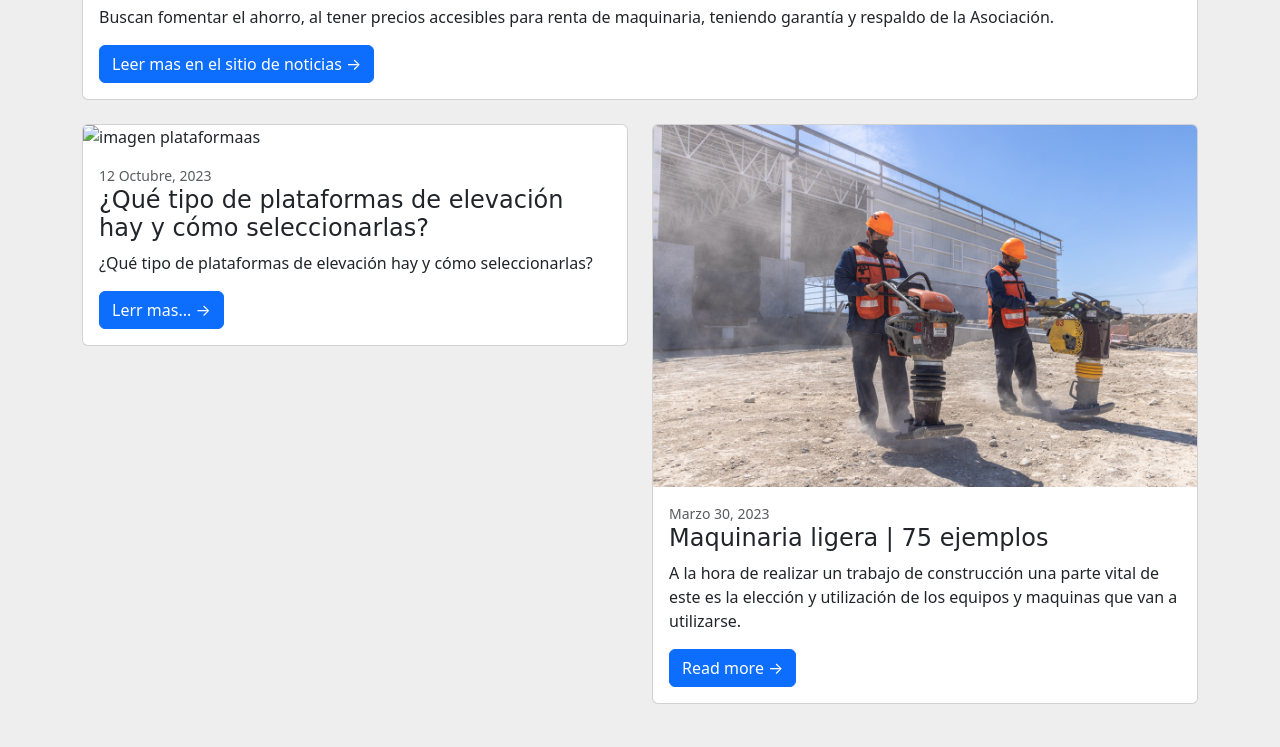
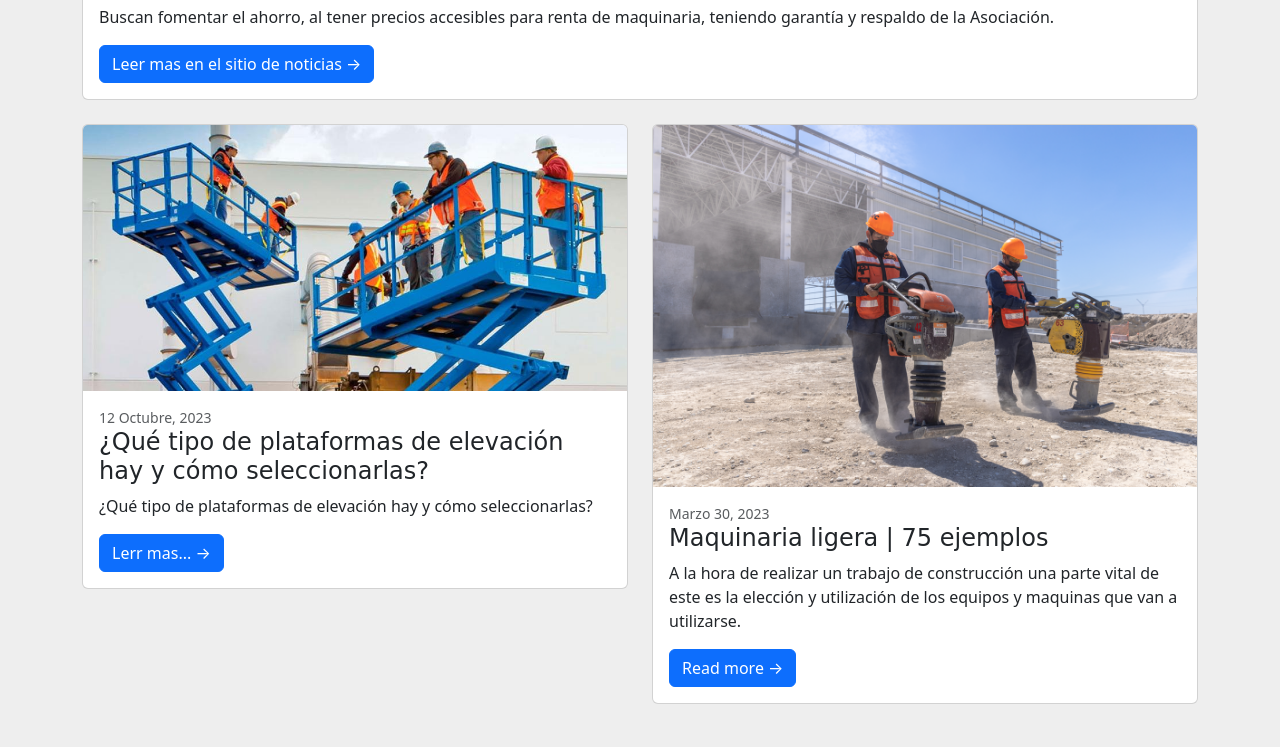
Before and after one commit to Chekesan/PF-Ortiz, a website: page pages/blog.html in a window 1280 px wide. Shown: the part 1129-1876 px from the top of the page. Drawn offline with nearby package versions, Linux system fonts and the light colour scheme; the site is published under a folder, as on GitHub Pages, so addresses that start at the root find nothing.

Commit message:
correcciones

```diff
--- a/pages/blog.html
+++ b/pages/blog.html
@@ -56,7 +56,7 @@
                         <div class="col-lg-6">
                             <!-- noticia pequeña-->
                             <div class="card mb-4">
-                                <img class="card-img-top" src="/assets/img/noticia2.jpeg" alt="imagen plataformaas" />
+                                <img class="card-img-top" src="../assets/img/noticia2.jpeg" alt="imagen plataformaas" />
                                 <div class="card-body">
                                     <div class="small text-muted">12 Octubre, 2023</div>
                                     <h2 class="card-title h4">¿Qué tipo de plataformas de elevación hay y cómo
```
